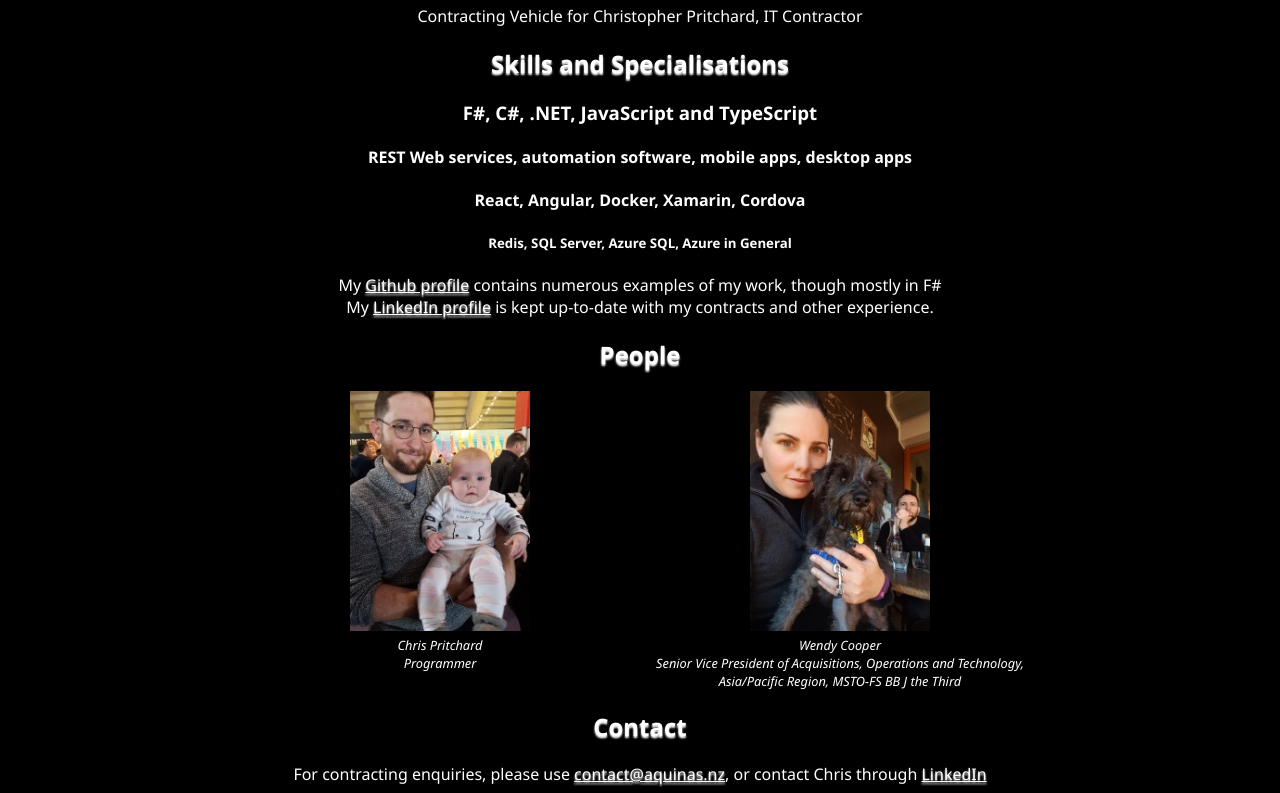
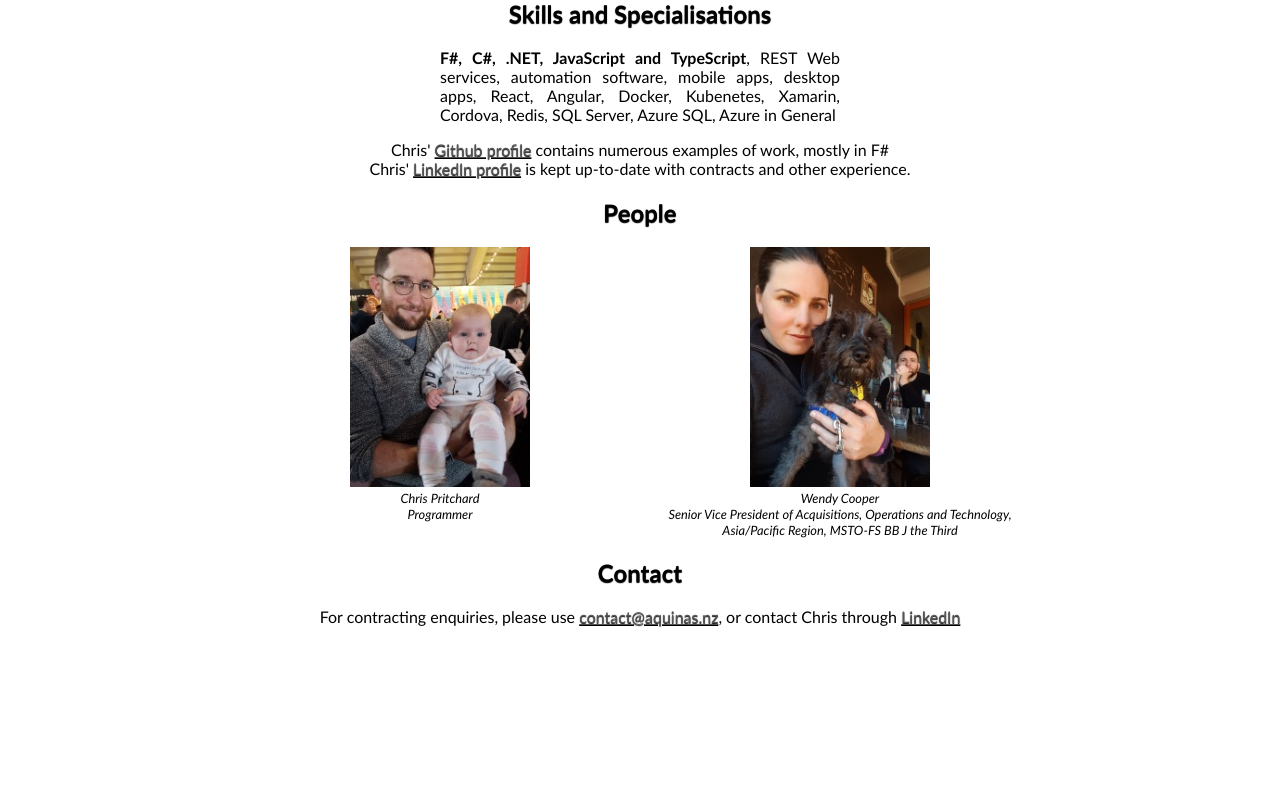
Before and after one commit to ChrisPritchard/chrispritchard.github.io, a plain HTML site: page index.html in a window 1280 px wide. Shown: the part 435-1228 px from the top of the page. After the commit the page ends 1077 px from the top, so only its background shows below. Drawn offline with Linux system fonts and the light colour scheme.

Commit message:
changed font

```diff
--- a/index.html
+++ b/index.html
@@ -8,22 +8,24 @@
     <link rel="stylesheet" type="text/css" href="/site.css?v=0.1">
 </head>
 <body>
+    <div class="header">
         <img class="logo" src="logo.png" alt="Aquinas Information Technology, Limited" />
-    <p>
-        Contracting Vehicle for Christopher Pritchard, IT Contractor
-    </p>
+    </div>
+    <div class="content">
         <h2>Skills and Specialisations</h2>
-    <div class="skills-container">
-        <h3>F#, C#, .NET, JavaScript and TypeScript</h3>
-        <h4>REST Web services, automation software, mobile apps, desktop apps</h4>
-        <h4>React, Angular, Docker, Xamarin, Cordova</h4>
-        <h5>Redis, SQL Server, Azure SQL, Azure in General</h5>
-        <span>My <a href="https://github.com/ChrisPritchard">Github profile</a> contains numerous examples of my work, though mostly in F#</span>
-        <br/>
-        <span>My <a href="https://nz.linkedin.com/pub/christopher-pritchard/a/9b6/a66">LinkedIn profile</a> is kept up-to-date with my contracts and other experience.</span>
+        <div class="skills">
+            <b>F#, C#, .NET, JavaScript and TypeScript</b>,
+            REST Web services, automation software, mobile apps, desktop apps,
+            React, Angular, Docker, Kubenetes, Xamarin, Cordova,
+            Redis, SQL Server, Azure SQL, Azure in General
+        </div>
+        <div>
+            <span>Chris' <a href="https://github.com/ChrisPritchard">Github profile</a> contains numerous examples of work, mostly in F#</span>
+            <br />
+            <span>Chris' <a href="https://nz.linkedin.com/pub/christopher-pritchard/a/9b6/a66">LinkedIn profile</a> is kept up-to-date with contracts and other experience.</span>
         </div>
         <h2>People</h2>
-    <div class="person-container">
+        <div>
             <div class="person">
                 <img src="chris.jpg" alt="Chris Pritchard" />
                 <span>Chris Pritchard</span>
@@ -40,5 +42,6 @@
         <div>
             For contracting enquiries, please use <a href="mailto:contact@aquinas.nz">contact@aquinas.nz</a>, or contact Chris through <a href="https://nz.linkedin.com/pub/christopher-pritchard/a/9b6/a66">LinkedIn</a>
         </div>
+    </div>
 </body>
 </html>
--- a/site.css
+++ b/site.css
@@ -1,27 +1,42 @@
 body {
-    font-family: 'Segoe UI', Tahoma, Geneva, Verdana, sans-serif;
-    color: white;
+    font-family: 'Gill Sans', 'Gill Sans MT', Calibri, 'Trebuchet MS', sans-serif;
+    text-align: center;
+    padding: 0;
+    margin: 0;
+}
+
+div.header {
     background-color: black;
-    text-align: center;
+    margin: 0;
+    padding: 0;
+}
+
+div.content {
+    width: 800px;
+    margin-left: auto;
+    margin-right: auto;
+    margin-bottom: 1em;
 }
 
 h1, h2 {
-    text-shadow: 0px 2px 2px white;
+    text-shadow: 0px 1px 1px black;
 }
 
 a, a:visited {
-    color: White;
-    text-shadow: 0px 2px 2px white;
+    color: #555;
+    text-shadow: 0px 1px 1px black;
 }
 
 img.logo {
     width: 400px;
 }
 
-div.person-container {
+div.skills {
+    text-align: justify;
+    width: 400px;
     margin-left: auto;
     margin-right: auto;
-    width: 800px;
+    margin-bottom: 1em;
 }
 
 div.person {
```
Lines whose indentation alone changed are shown as unchanged.
